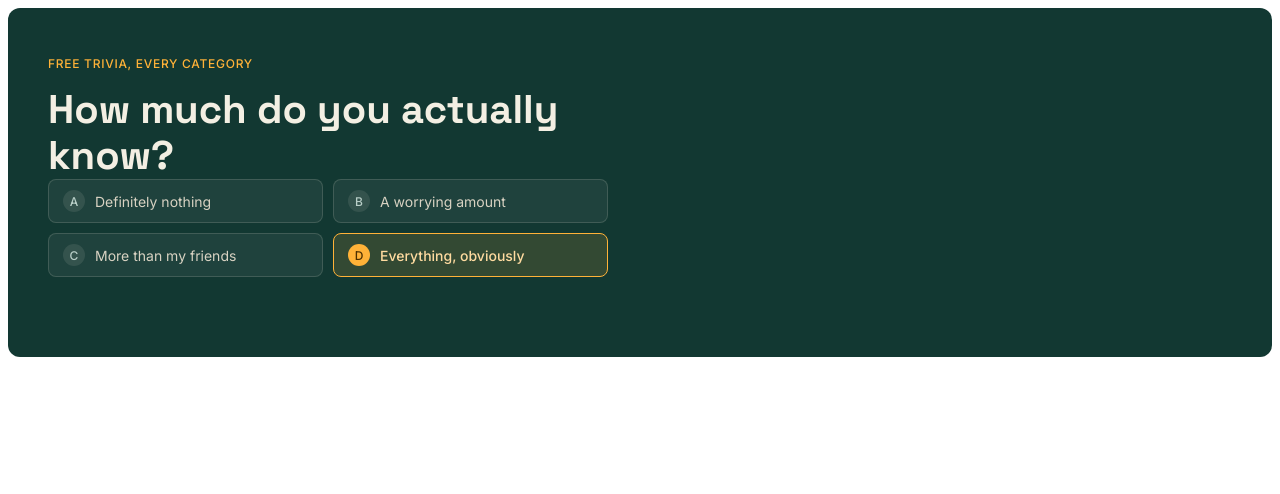
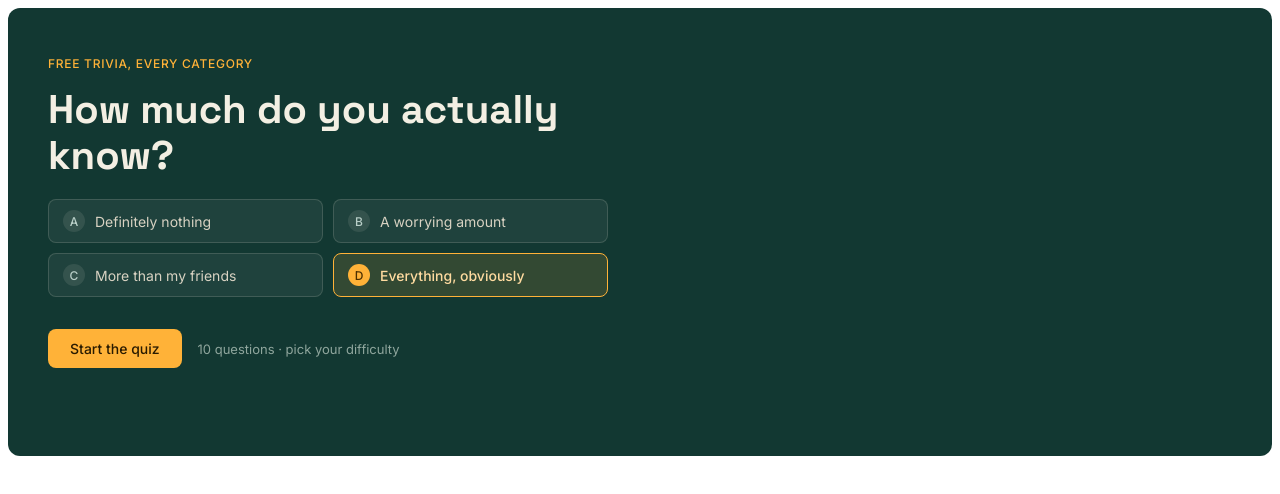
Before and after one commit to pochrahul55-ux/Quiz-App, a React (Vite) app in the folder Quiz-App/: page / in a window 1280 px wide. Shown: the top 494 px of the page. Built offline with nearby package versions, Linux system fonts and the light colour scheme.

Commit message:
feat: Add HeroCTA component and integrate it into Hero section

```diff
--- a/Quiz-App/src/Components/LandingPage/Hero.jsx
+++ b/Quiz-App/src/Components/LandingPage/Hero.jsx
@@ -1,4 +1,5 @@
 import '../../styles/Hero.css';
+import HeroCTA from './HeroCTA';
 import HeroOptions from './HeroOptions';
 
 export default function Hero() {
@@ -7,6 +8,7 @@ export default function Hero() {
       <p className="hero-eyebrow">Free trivia, every category</p>
       <h1 className="hero-heading">How much do you actually know?</h1>
       <HeroOptions />
+      <HeroCTA />
     </section>
   )
 }
--- /dev/null
+++ b/Quiz-App/src/Components/LandingPage/HeroCTA.jsx
@@ -0,0 +1,10 @@
+import '../../styles/HeroCTA.css';
+
+export default function HeroCTA() {
+  return (
+    <div className="hero-cta">
+      <button className="hero-cta-button">Start the quiz</button>
+      <span className="hero-cta-note">10 questions · pick your difficulty</span>
+    </div>
+  );
+}
--- /dev/null
+++ b/Quiz-App/src/styles/HeroCTA.css
@@ -0,0 +1,29 @@
+.hero-cta {
+  display: flex;
+  align-items: center;
+  gap: 16px;
+  margin-bottom: 2.5rem;
+  flex-wrap: wrap;
+}
+
+.hero-cta-button {
+  background: #ffb238;
+  border: none;
+  color: #2a1b00;
+  font-family: 'Inter', sans-serif;
+  font-size: 14px;
+  font-weight: 500;
+  padding: 11px 22px;
+  border-radius: 8px;
+  cursor: pointer;
+}
+
+.hero-cta-button:hover {
+  background: #ffc35e;
+}
+
+.hero-cta-note {
+  font-family: 'Inter', sans-serif;
+  font-size: 13px;
+  color: #8fa69d;
+}
--- a/Quiz-App/src/styles/HeroOptions.css
+++ b/Quiz-App/src/styles/HeroOptions.css
@@ -4,6 +4,7 @@
   gap: 10px;
   max-width: 560px;
   margin-bottom: 2rem;
+  margin-top: 20px;
 }
 
 .hero-option {
```
